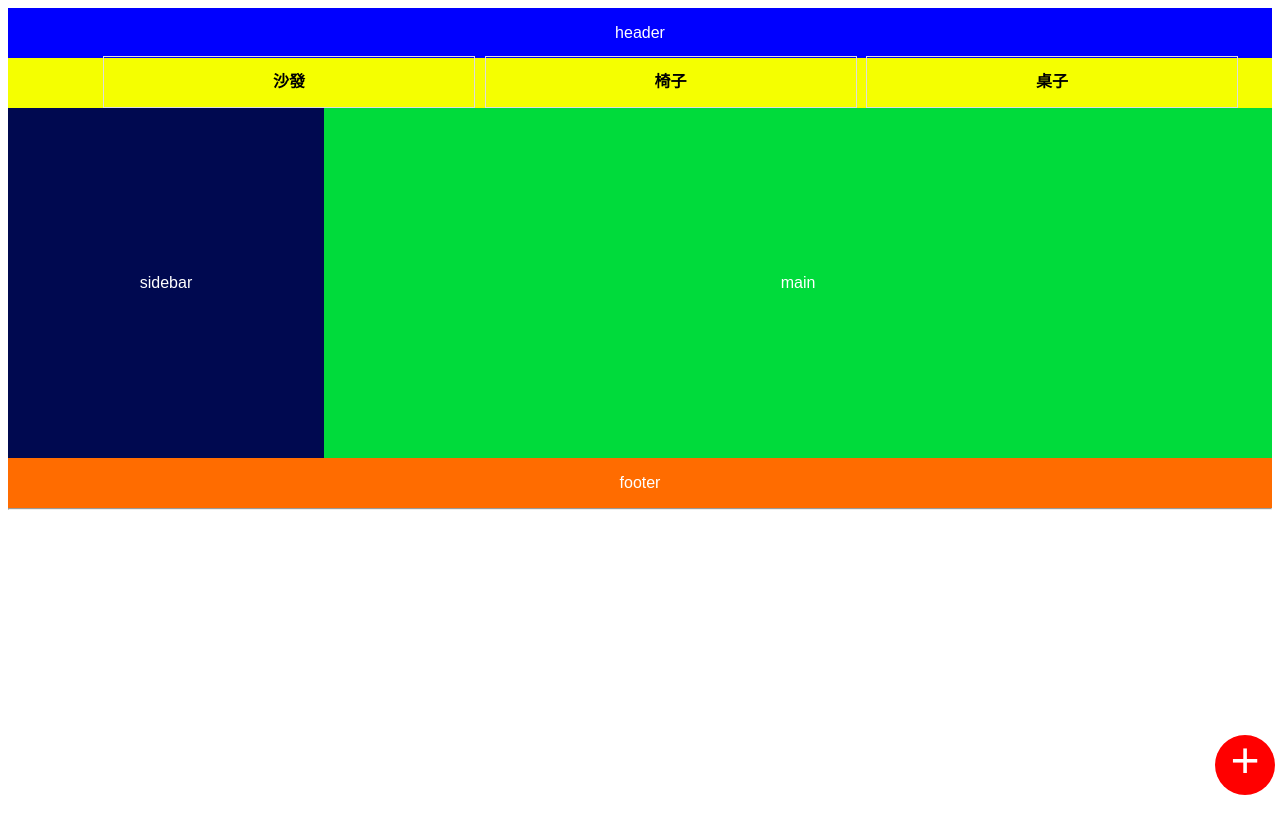
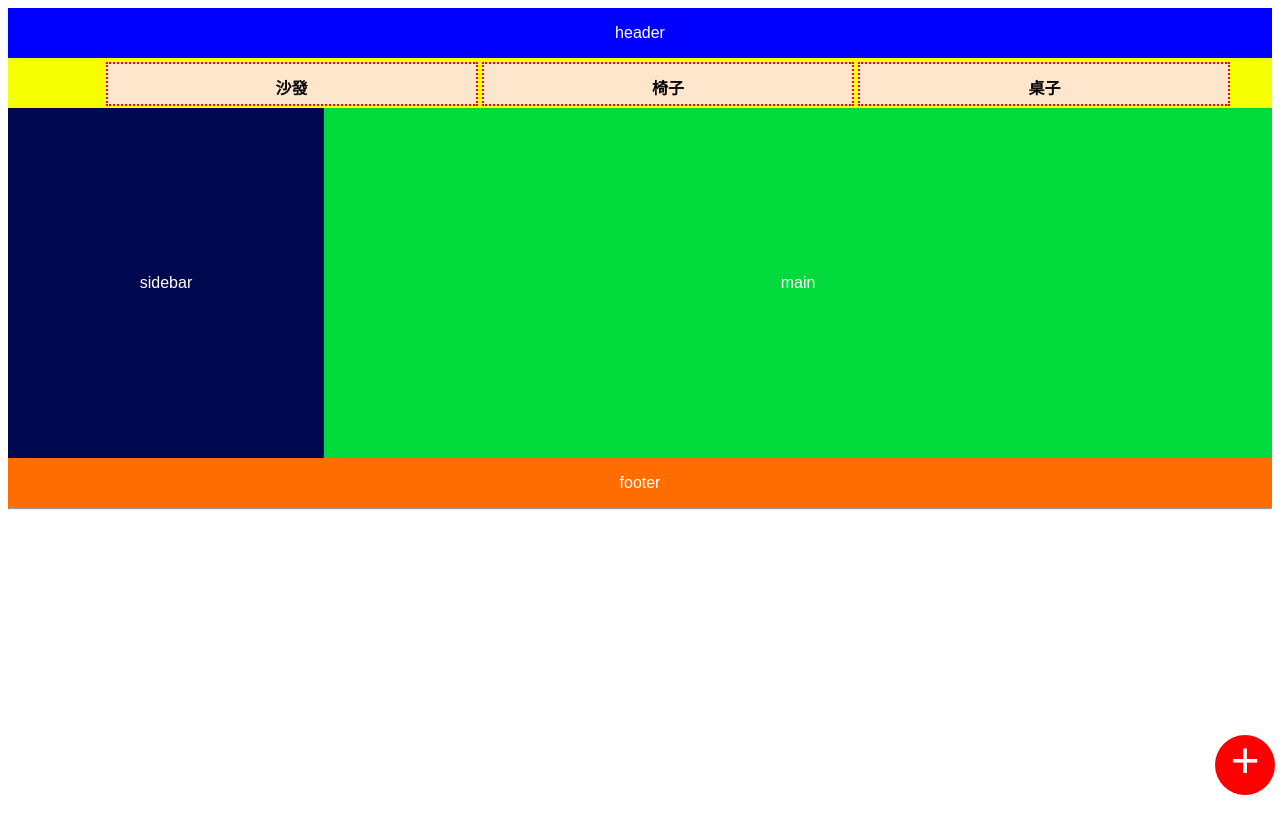
Before and after one commit to memorystar/HW05, a plain HTML site: page HW05-2/index.html in a window 1280 px wide. Shown: the top 834 px of the page. Drawn offline with Linux system fonts and the light colour scheme.

Commit message:
no message

```diff
--- a/HW05-2/main.css
+++ b/HW05-2/main.css
@@ -57,11 +57,13 @@ div{
 
 .sa>li{
     display: inline-block;
-    border: 1px solid #ddd;
+    border: 2px dotted #ff0000;
     position: relative;
     width: 30%;
-    margin-left: 5px;
-    margin-bottom:;
+    height: 10px;
+    margin-top:6px;
+    padding-bottom: 40px;
+    background: rgba(255, 228, 228, 0.9);
 }
 
 .submenu{
```
